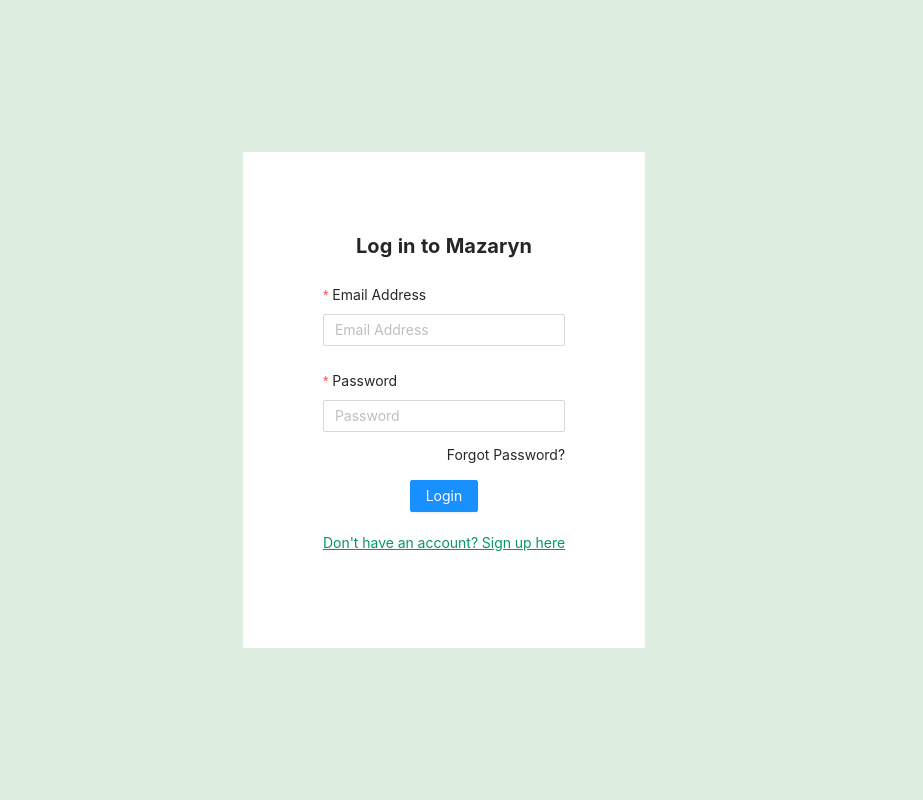
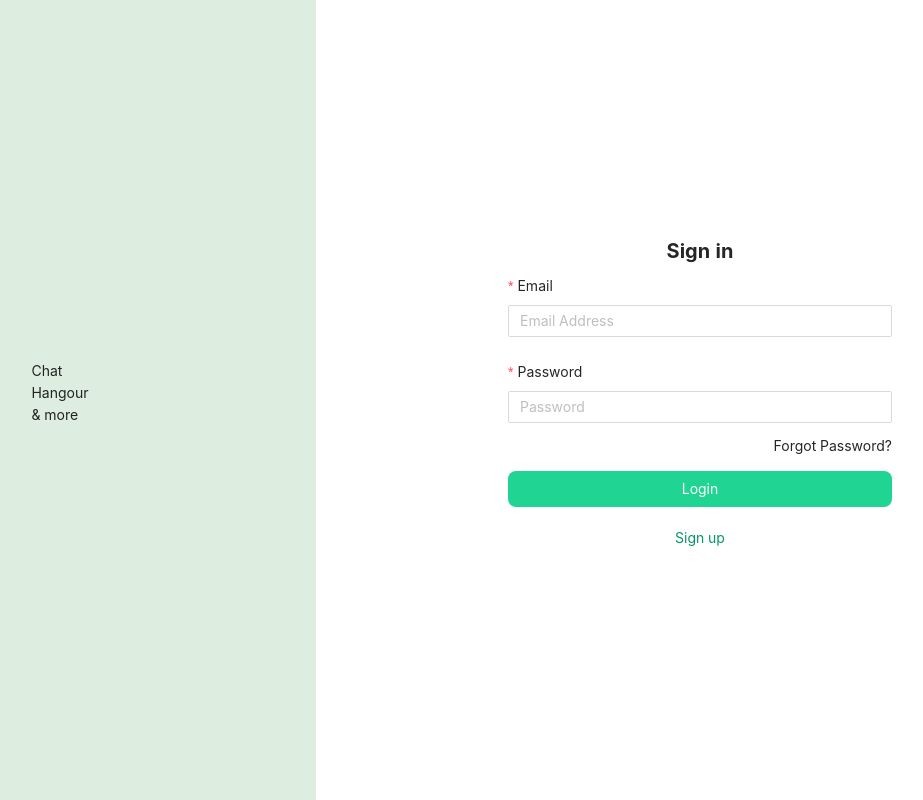
Before and after one commit to aiden77mori/mazaryn-frontend, a React (Create React App) app: page /login in a window 1280 px wide. Shown: the whole page, without its empty margins (196-1119 px from the left). Built offline with nearby package versions, Linux system fonts and the light colour scheme.

Commit message:
changed come basic styles

```diff
--- a/src/views/Auth/Login.js
+++ b/src/views/Auth/Login.js
@@ -15,11 +15,14 @@
   };
 
   return (
-    <div className="flex bg-lightgreen h-screen">
-      <div className="m-auto">
-        <div className="bg-white py-20 login-card">
-          <h4 className="font-bold text-center text-xl">Log in to Mazaryn</h4>
-          <div className="mx-20 mt-6">
+    <div className="flex bg-white h-screen">
+      <div className="w-full flex flex-row bg-lightgreen">
+        <div className="w-2/5 flex flex-col items-center justify-center">
+          <p>Chat <br/> Hangour <br/> & more</p>
+        </div>
+        <div className="w-3/5 bg-white py-20 login-card flex flex-col items-center justify-center">
+          <h4 className="font-bold text-center text-xl">Sign in</h4>
+          <div className="w-1/2">
             <Form
               form={form}
               layout="vertical"
@@ -30,7 +33,7 @@
               onFinish={onFinish}
             >
               <Form.Item
-                label="Email Address"
+                label="Email"
                 name="email"
                 rules={[
                   {
@@ -58,13 +61,11 @@
                 <Input placeholder="Password" type="password" />
               </Form.Item>
               <p className="flex justify-end -mt-3">Forgot Password?</p>
-              <div className="flex justify-center">
-                <Button type="primary" htmlType="submit">
-                  Login
-                </Button>
-              </div>
+              <button className="w-full h-9 text-white bg-greenborder rounded-lg" type="submit">
+                Login
+              </button>
               <div className="cursor-pointer">
-                <p className="text-green-600 text-center underline pt-5" onClick={() => props.history.push('/signup')}>Don't have an account? Sign up here</p>
+                <p className="text-green-600 text-center no-underline pt-5" onClick={() => props.history.push('/signup')}>Sign up</p>
               </div>
             </Form>
           </div>
```
